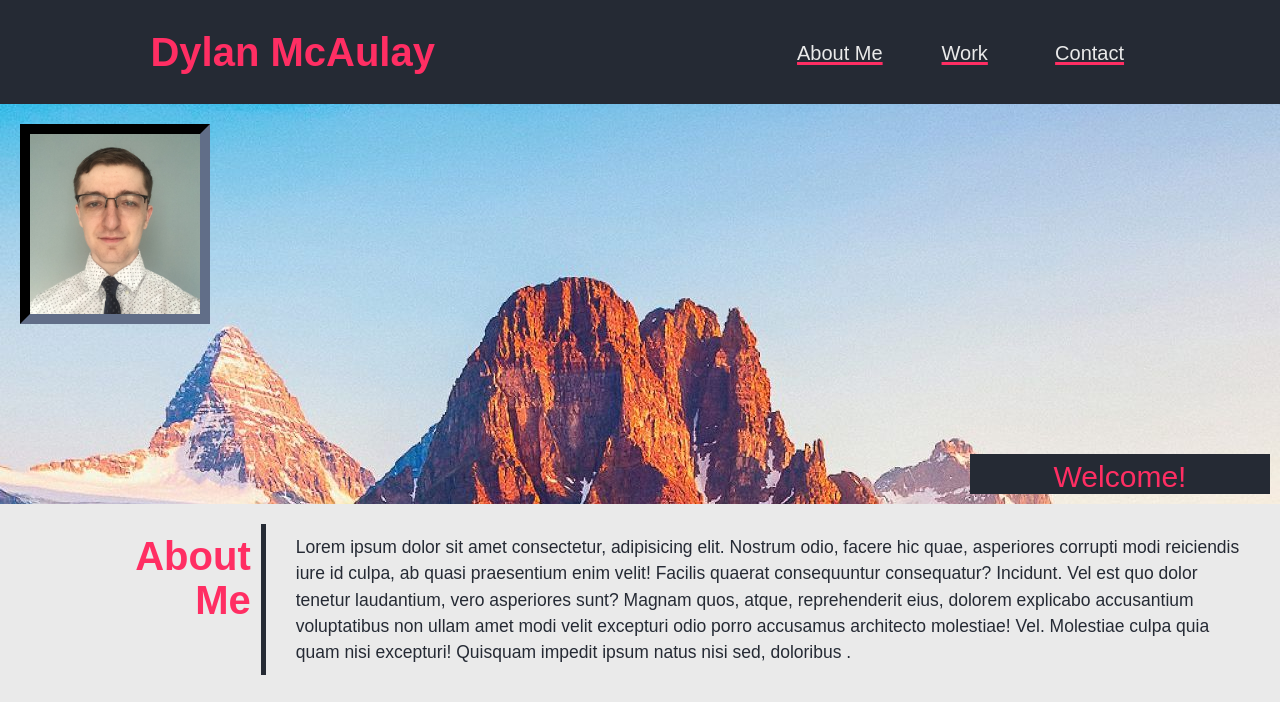
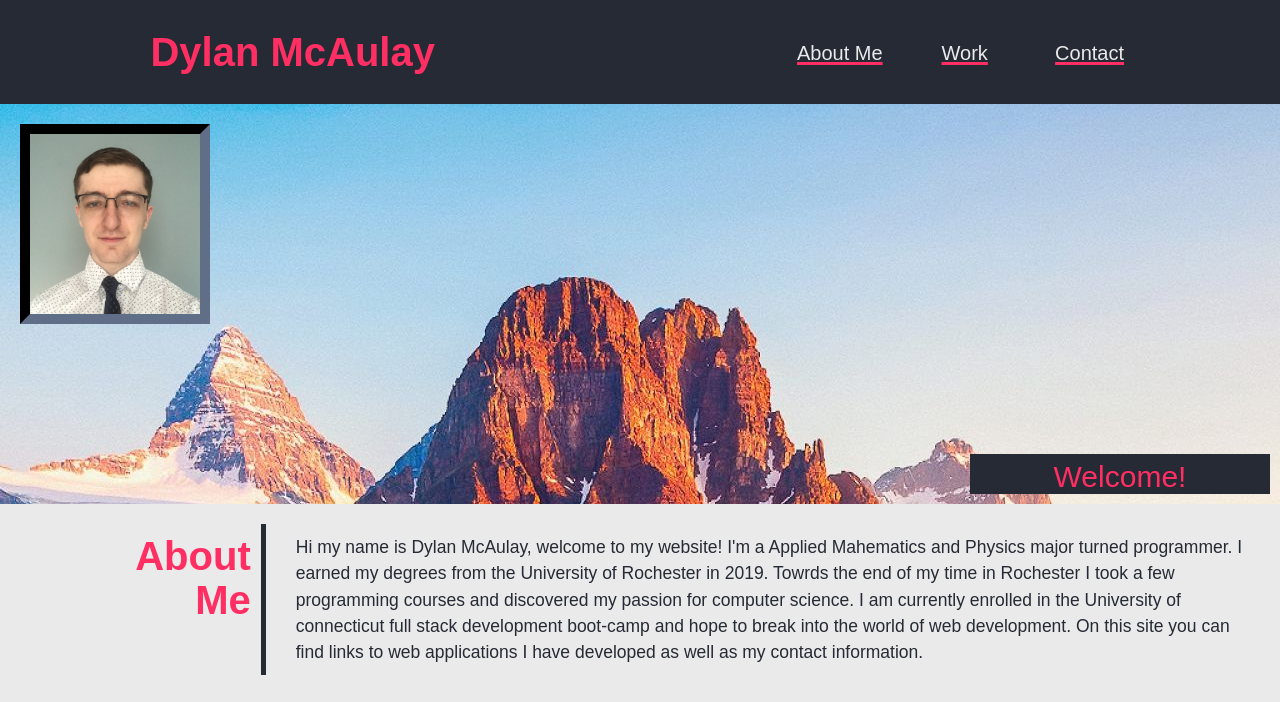
Before and after one commit to dmcaulay97/personal-website, a plain HTML site: page index.html in a window 1280 px wide. Shown: the top 702 px of the page. Drawn offline with Linux system fonts and the light colour scheme.

Commit message:
updated readme and minor html changes

```diff
--- a/index.html
+++ b/index.html
@@ -24,21 +24,19 @@
     </header>
 
     <section class="banner-img1">
-        <img class="picture" src="assets/images/dylan.jpg" alt="Picture of Dylan McAulay">
+        <img class="picture" src="assets/images/dylan.JPG" alt="Picture of Dylan McAulay">
         <p class="subtitle">Welcome!</p>
     </section>
     <main>
         <section class="segment" id="about_me">
             <figure class="content">
                 <h1>About <br class="about_break"> Me</h1>
-                <p>Lorem ipsum dolor sit amet consectetur, adipisicing elit. Nostrum odio, facere hic quae,
-                    asperiores corrupti modi reiciendis iure id culpa, ab quasi praesentium enim velit! Facilis
-                    quaerat consequuntur consequatur? Incidunt.
-                    Vel est quo dolor tenetur laudantium, vero asperiores sunt? Magnam quos, atque, reprehenderit
-                    eius, dolorem explicabo accusantium voluptatibus non ullam amet modi velit excepturi odio porro
-                    accusamus architecto molestiae! Vel.
-                    Molestiae culpa quia quam nisi excepturi! Quisquam impedit ipsum natus nisi sed, doloribus
-                    .</p>
+                <p>Hi my name is Dylan McAulay, welcome to my website! I'm a Applied Mahematics and Physics major turned
+                    programmer. I earned my degrees from the University of Rochester in 2019. Towrds the end of my time
+                    in Rochester I took a few programming courses and discovered my passion for computer science. I am
+                    currently enrolled in the University of connecticut full stack development boot-camp and hope to
+                    break into the world of web development. On this site you can find links to web applications I have
+                    developed as well as my contact information.</p>
             </figure>
         </section>
 
```
Also changed, not shown: 2 other files.
